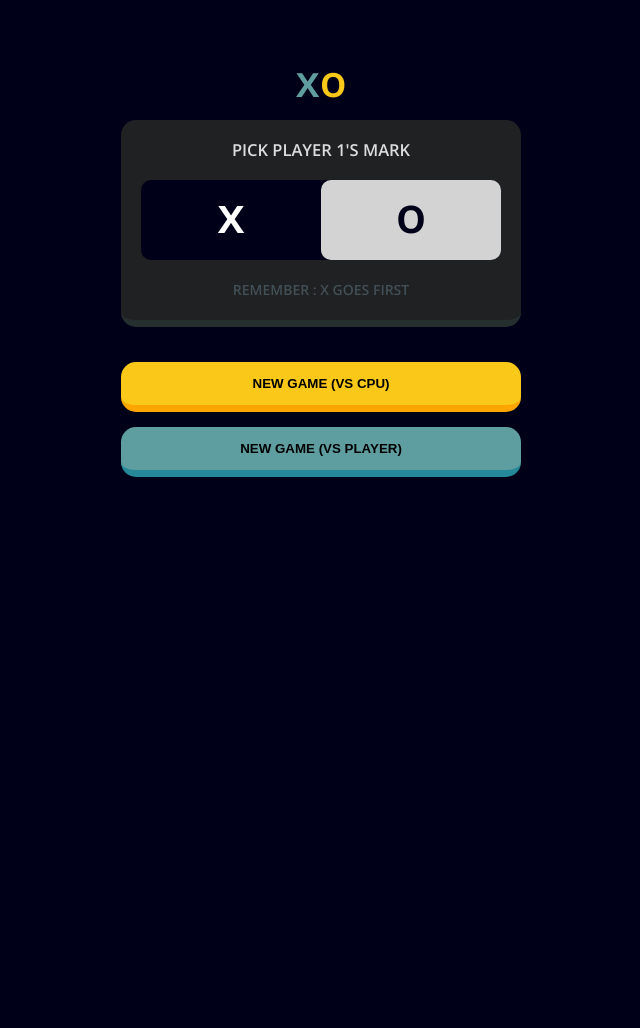
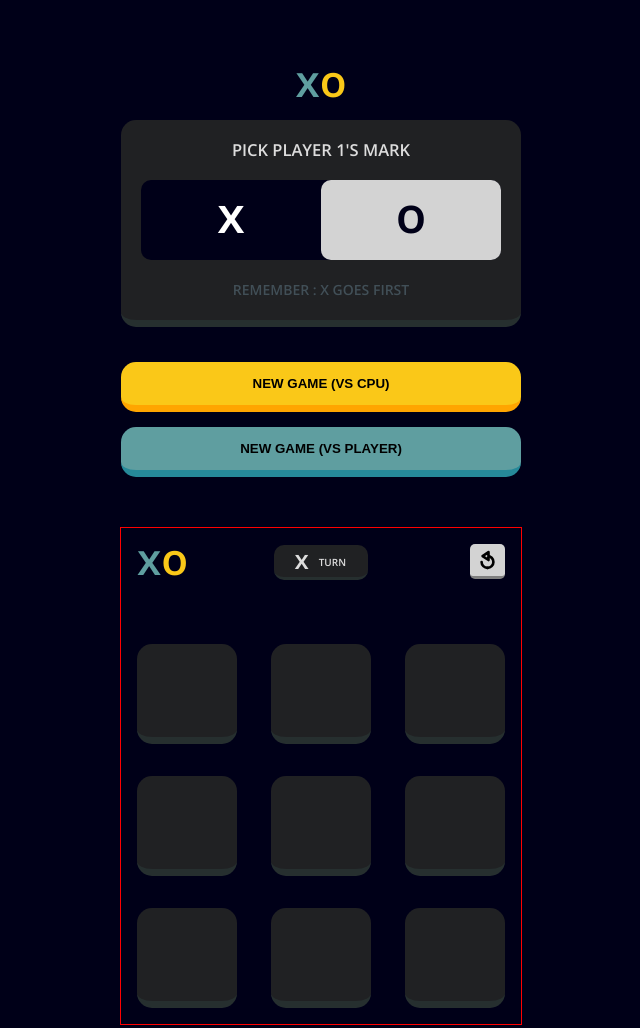
Before and after one commit to Milenko9/TicTacToe_project, a plain HTML site: page index.html in a window 1280 px wide. Shown: the whole page, without its empty margins (319-959 px from the left). Before the commit the page ends 800 px from the top, so only its background shows below. Drawn offline with nearby package versions, Linux system fonts and the light colour scheme.

Commit message:
Game section uradjen 70%

```diff
--- a/index.html
+++ b/index.html
@@ -45,7 +45,26 @@
 
 
 
-    <div class="box"></div>
+    <!-- Game section -->
+    <div class="game-section-container">
+      <div class="info-game-section">
+        <div class="xo-icons">
+          <h3>xo</h3>
+        </div>
+        <div class="turn-info">
+          <div class="turn-info-css">
+            <h4>x</h4><p>turn</p>
+          </div>
+        </div>
+        <div class="restart-button">
+          <button><img src="img/restart-img.svg" alt="Restart button"></button>
+        </div>
+      </div>
+
+      <div class="game-section">
+      </div>
+    </div>
+    <!-- Game section END -->
 
 
     <!-- JS -->
--- a/js/main.js
+++ b/js/main.js
@@ -1,4 +1,4 @@
-var box = document.querySelector('.box');
+var gameSectionDiv = document.querySelector('.game-section');
 
 createTable();
 
@@ -25,7 +25,7 @@ function createTable() {
   for (var i = 0; i < 9; i++) {
     text += '<div class="xo"></div>';
   }
-  box.innerHTML = text;
+  gameSectionDiv.innerHTML = text;
 }
 
 function insertSymbol() {
--- a/scss/main.scss
+++ b/scss/main.scss
@@ -1,5 +1,6 @@
 @import "partials/variables";
 @import "partials/intro";
+@import "partials/game-section";
 
 *{
   padding: 0;
@@ -8,24 +9,4 @@
 body {
   background-color: $body-color;
   font-family: 'Open Sans', sans-serif;
-
-  .box {
-    width: 400px;
-    margin: 50px auto;
-    display: none;
-    .xo {
-      width: 100px;
-      height: 100px;
-      line-height: 100px;
-      margin: 16px;
-      float: left;
-      border: 1px solid #eee;
-      background: cadetblue;
-      box-sizing: border-box;
-      font-size: 44px;
-      color: white;
-      text-align: center;
-      font-weight: bold;
-    }
-  }
 }
--- /dev/null
+++ b/scss/partials/_game-section.scss
@@ -0,0 +1,87 @@
+.game-section-container {
+  width: 400px;
+  margin: 50px auto;
+  border: 1px solid red;
+  .info-game-section {
+    height: 70px;
+    display: flex;
+    justify-content: space-between;
+    margin-bottom: 30px;
+    .xo-icons {
+      width: 33.3%;
+      h3 {
+        color: $o-color;
+        font-size: 44px;
+        margin-left: 16px;
+        &::first-letter {
+          color: $x-color;
+        }
+      }
+    }
+    .turn-info {
+      width: 33.3%;
+      .turn-info-css {
+        height: 35px;
+        width: 70%;
+        margin: 17px auto;
+        background-color: $fields-color;
+        border-radius: 10px;
+        border-bottom: 3px solid #262f2f;
+        box-sizing: border-box;
+        h4 {
+          color: #ddd;
+          font-size: 26px;
+          font-weight: bold;
+          float: left;
+          padding: 0 10px 0 20px;
+          line-height: 28px;
+        }
+        p {
+          color: #ddd;
+          text-transform: uppercase;
+          font-weight: bold;
+          font-size: 10px;
+          float:left;
+          line-height: 34px;
+        }
+      }
+    }
+    .restart-button {
+      width: 33.3%;
+      button {
+        width: 35px;
+        height: 35px;
+        background-color: $lightgrey-color;
+        border: none;
+        border-radius: 5px;
+        border-bottom: 3px solid grey;
+        float: right;
+        margin-top: 16px;
+        margin-right: 16px;
+        img {
+          max-width: 60%;
+          height: 100%;
+        }
+      }
+    }
+  }
+  .game-section {
+    display: flex;
+    flex-wrap: wrap;
+    justify-content: space-between;
+    .xo {
+      width: 100px;
+      height: 100px;
+      line-height: 100px;
+      margin: 16px;
+      background: $fields-color;
+      box-sizing: border-box;
+      font-size: 44px;
+      color: white;
+      text-align: center;
+      font-weight: bold;
+      border-radius: 15px;
+      border-bottom: 7px solid #262f2f;
+    }
+  }
+}
```
Also changed, not shown: css/main.css, img/restart-img.svg (added), 1 other file.
